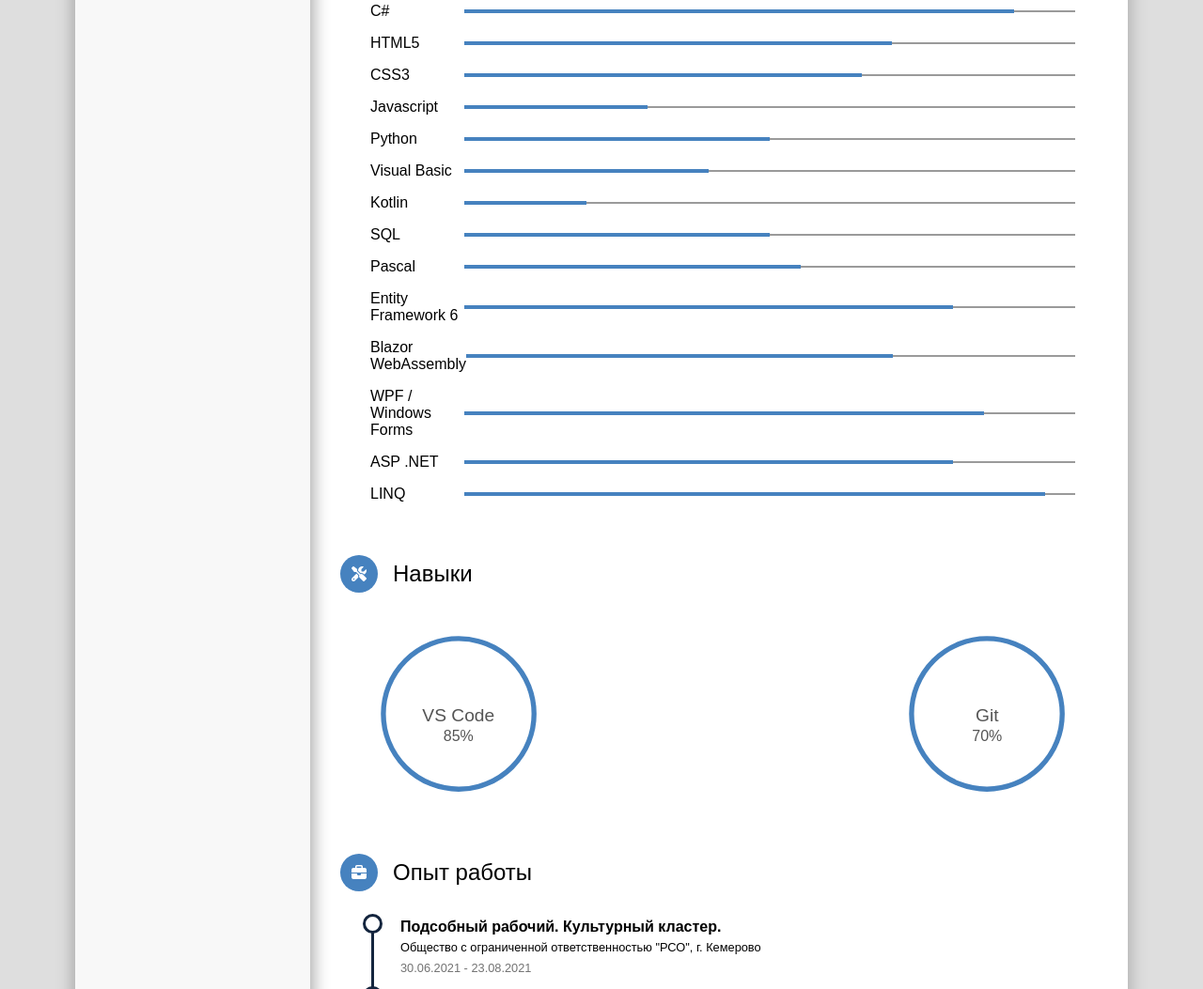
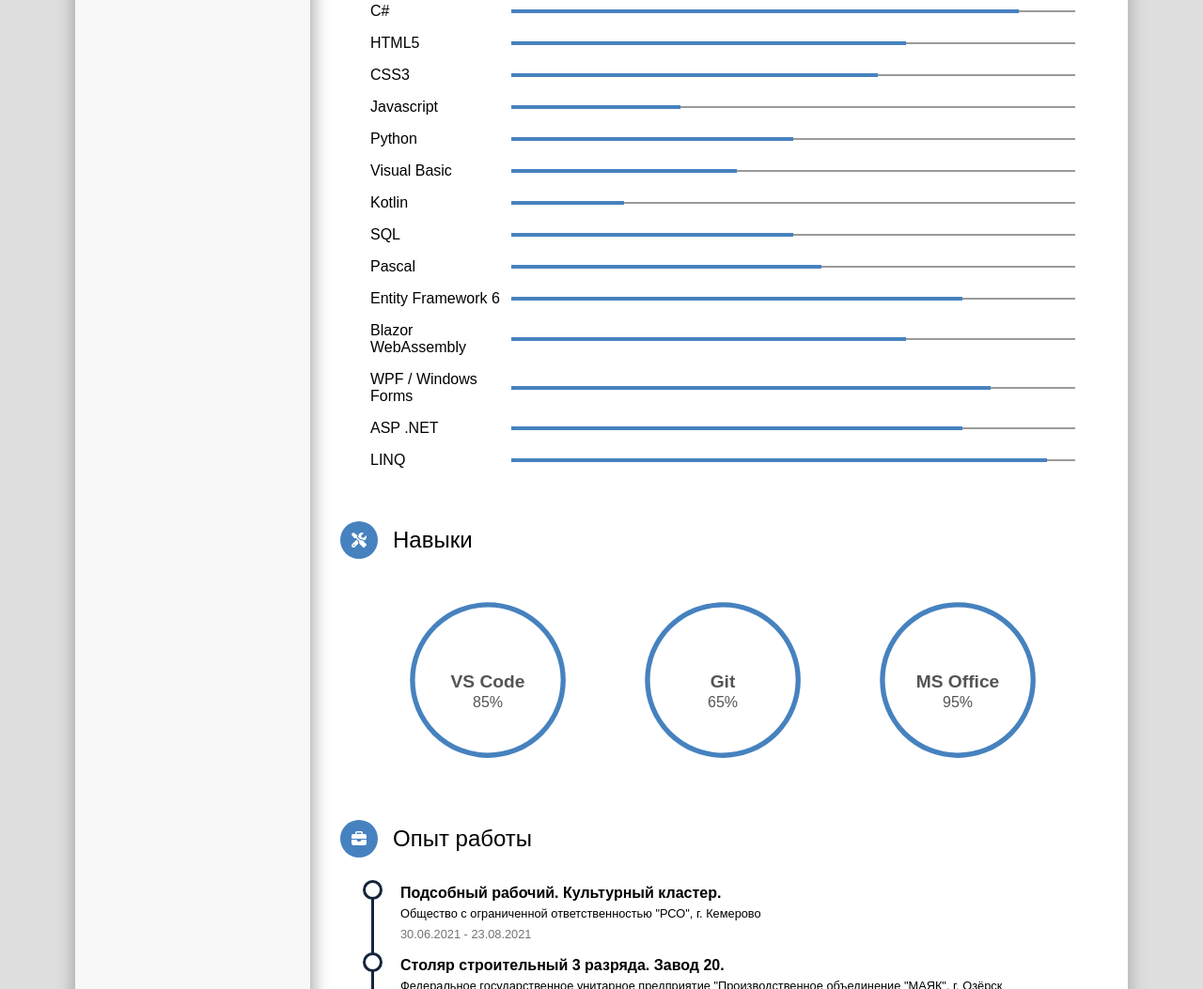
Before and after one commit to iLYAChernikov/resume_lab, a plain HTML site: page index.html in a window 1280 px wide. Shown: the part 612-1665 px from the top of the page at 94% size. Drawn offline with Linux system fonts and the light colour scheme.

Commit message:
update some styles

```diff
--- a/index.html
+++ b/index.html
@@ -198,20 +198,21 @@
 						<li>
 							<svg viewbox="0 0 100 100">
 								<circle cx="50" cy="50" r="45"></circle>
-								<circle class="cbar" cx="50" cy="50" r="45" style="--percent: 0.7"></circle>
+								<circle class="cbar" cx="50" cy="50" r="45" style="--percent: 0.65"></circle>
 							</svg>
 							<span class="tl-name">Git</span>
-							<span class="tl-exp">70%</span>
+							<span class="tl-exp">65%</span>
 						</li>
-						<!--
+
 						<li>
 							<svg viewbox="0 0 100 100">
 								<circle cx="50" cy="50" r="45"></circle>
-								<circle class="cbar" cx="50" cy="50" r="45" style="--percent: 0.8"></circle>
+								<circle class="cbar" cx="50" cy="50" r="45" style="--percent: 0.95"></circle>
 							</svg>
-							<span class="tl-name">Sublime</span>
-							<span class="tl-exp">80%</span>
+							<span class="tl-name">MS Office</span>
+							<span class="tl-exp">95%</span>
 						</li>
+						<!--
 						<li>
 							<svg viewbox="0 0 100 100">
 								<circle cx="50" cy="50" r="45"></circle>
@@ -276,7 +277,8 @@
 					</div>
 					<div class="timeline-block">
 						<h1>Столяр строительный 3 разряда. Завод 20.</h1>
-						<p>Федеральное государственное унитарное предприятие "Производственное объединение "МАЯК", г. Озёрск</p>
+						<p>Федеральное государственное унитарное предприятие "Производственное объединение "МАЯК", г.
+							Озёрск</p>
 						<time>30.06.2022 - 24.08.2022</time>
 					</div>
 					<div class="timeline-block">
--- a/style.css
+++ b/style.css
@@ -219,6 +219,7 @@ body {
 .timeline-block {
 	position: relative;
 	padding-left: 30px;
+	cursor: pointer;
 }
 
 .timeline-block:not(:last-of-type) {
@@ -293,7 +294,8 @@ body {
 }
 
 .pg-list>li>span {
-	flex: 0 0 100px;
+	flex: 0 0 150px;
+	text-align: left;
 }
 
 .sb-skeleton>.skillbar {
@@ -305,16 +307,28 @@ body {
 	background-color: var(--profile-theme);
 }
 
+.pg-list li:hover {
+	cursor: pointer;
+}
+
+.pg-list li:hover .skillbar {
+	background-color: var(--color-tiffany);
+	top: -2px;
+	height: 6px;
+	transition: 1s;
+}
+
 .tool-list {
 	list-style: none;
 	display: flex;
-	justify-content: space-between;
+	justify-content: space-around;
 }
 
 .tool-list>li {
 	position: relative;
 	text-align: center;
 	flex: 0 0 25%;
+	cursor: pointer;
 }
 
 .tool-list>li>svg {
@@ -356,6 +370,7 @@ body {
 	top: 50%;
 	font-size: 1.2rem;
 	transform: translate(-50%, -50%);
+	font-weight: bold;
 }
 
 .tool-list>li>.tl-exp {
```
